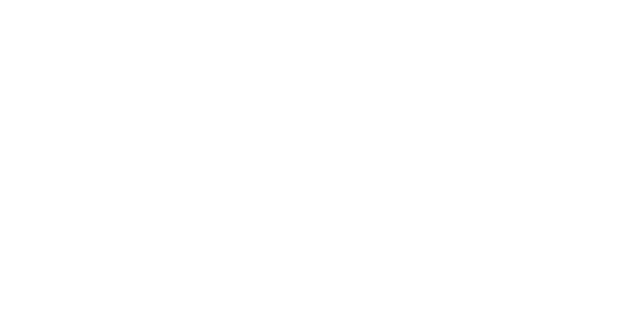
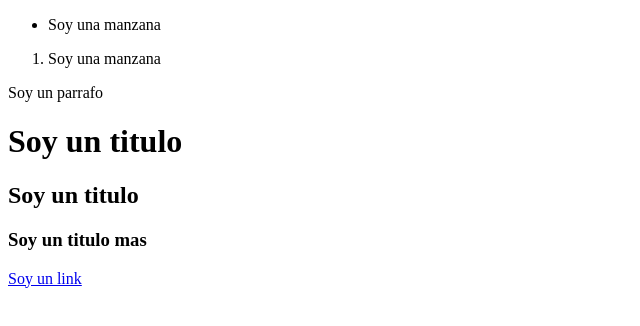
Before and after one commit to V1k770r/firstSteps, a website: page index.html in a window 1280 px wide. Shown: the whole page, without its empty margins (0-640 px from the left). Drawn offline with Linux system fonts and the light colour scheme.

Commit message:
cambios al archivo index.html

```diff
--- a/index.html
+++ b/index.html
@@ -10,6 +10,30 @@
         <link rel="stylesheet" href="./css/styles.css">
     </head>
     <body>
+        <header>
+            <nav></nav>
+        </header>
+        <main>
+            <section>
+                <article>
 
+                </article>
+            </section>
+            <ul>
+                <li>Soy una manzana</li>
+            </ul>
+            <ol>
+                <li>Soy una manzana</li>
+            </ol>
+        </main>
+        <footer>
+
+        </footer>
+
+        <p>Soy un parrafo</p>
+        <h1>Soy un titulo</h1>
+        <h2>Soy un titulo</h2>
+        <h3>Soy un titulo mas</h3>
+        <a href="#">Soy un link</a>
     </body>
 </html>
```
